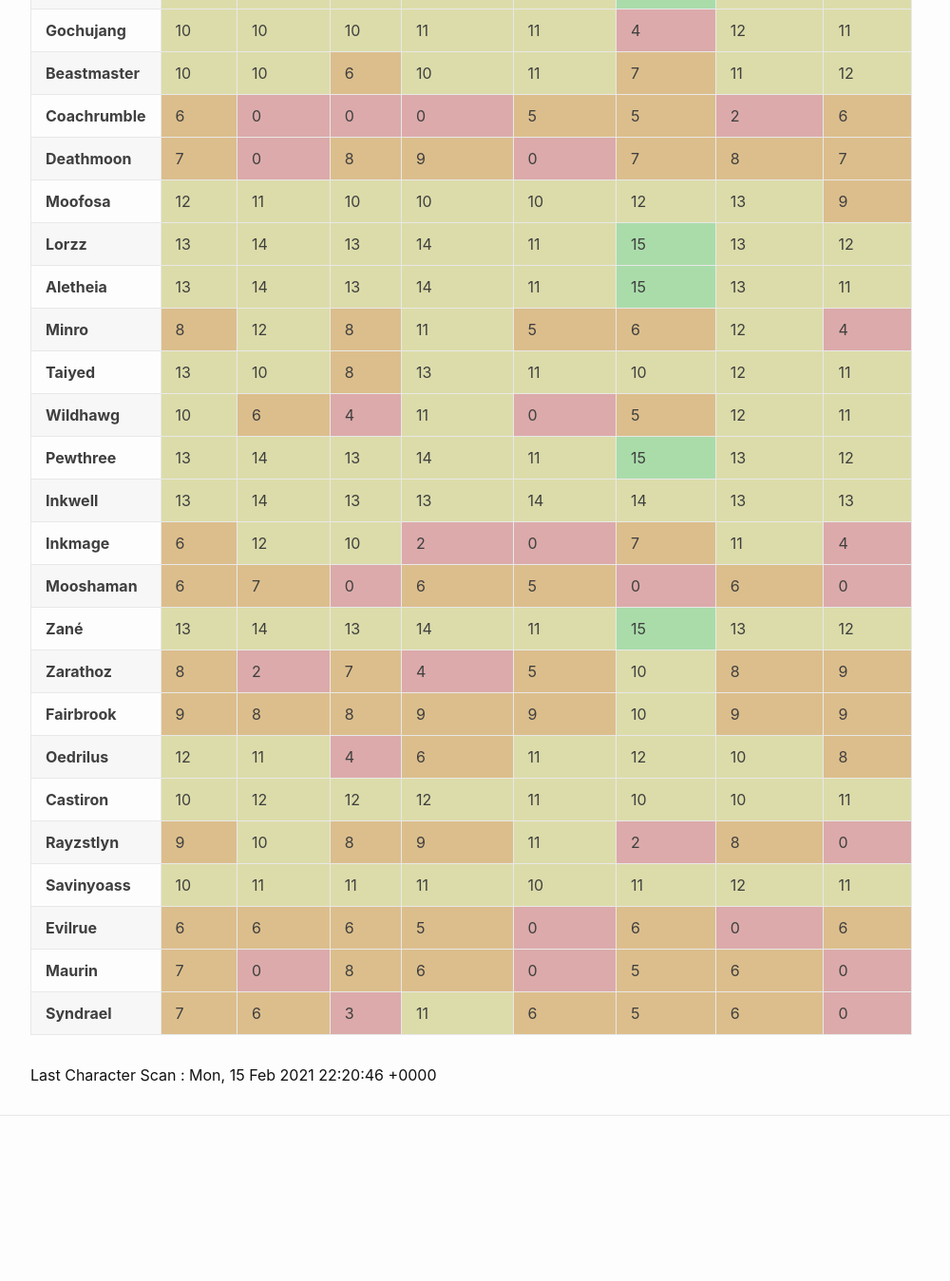
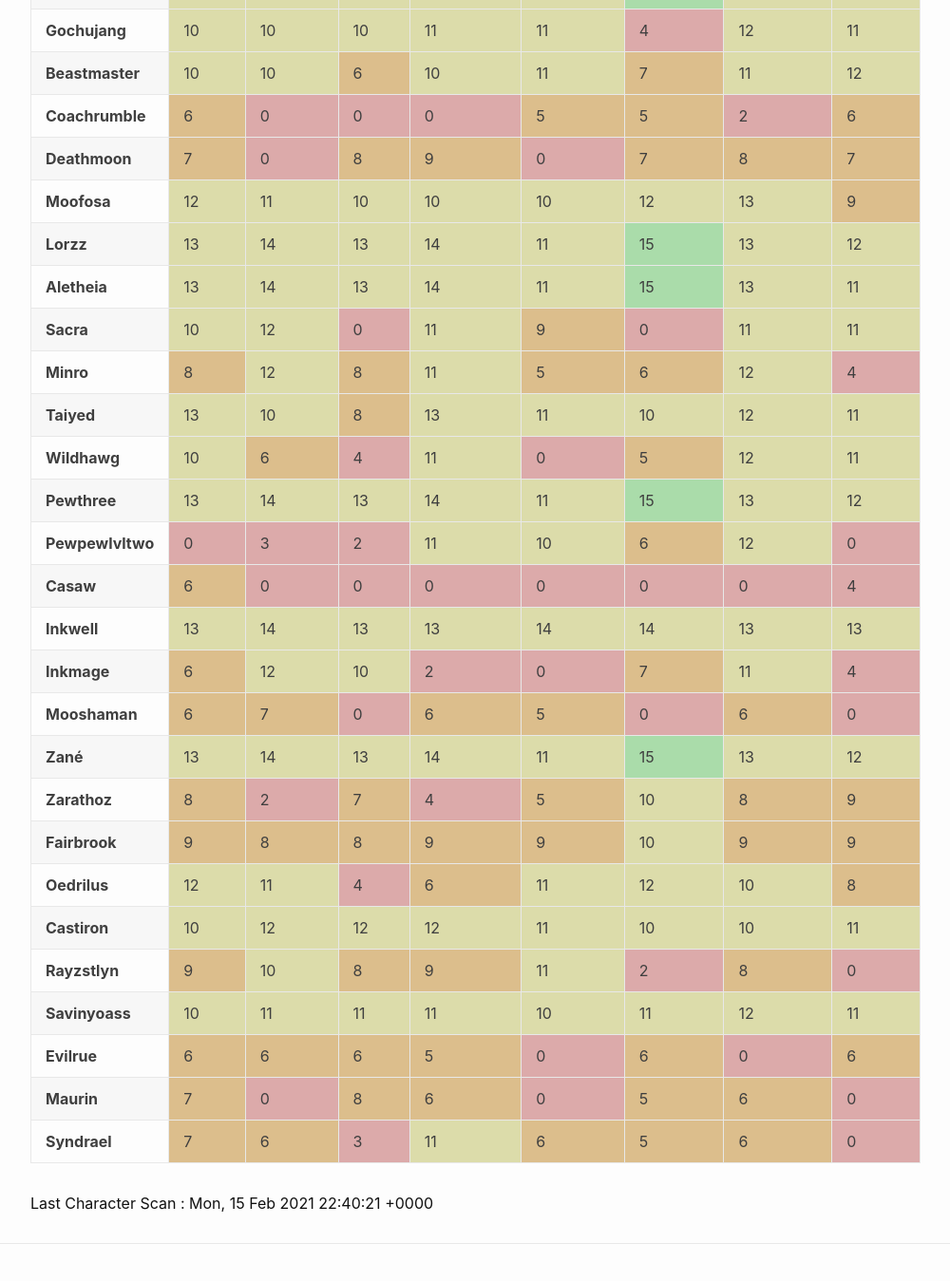
Before and after one commit to eldertribunal/keystonetracker, a Jekyll site: the page built from characters.md, in a window 1280 px wide and 1400 px high, scrolled down 341 px. Shown: the top 1349 px of the window at 95% size, without its empty margins (126-1126 px from the left). Built offline with Jekyll 4.4.1, drawn with Linux system fonts in a browser that asks for light colours; before the commit the page ends 1606 px from its top, so only the background shows below that.

Commit message:
update with alts.

```diff
--- a/_data/characters.json
+++ b/_data/characters.json
@@ -405,6 +405,51 @@
     ]
   },
   {
+    "name": "Sacra",
+    "dungeons": [
+      {
+        "name": "Mists of Tirna Scithe",
+        "level": 10,
+        "id": 375
+      },
+      {
+        "name": "The Necrotic Wake",
+        "level": 12,
+        "id": 376
+      },
+      {
+        "name": "De Other Side",
+        "level": 0,
+        "id": 377
+      },
+      {
+        "name": "Halls of Atonement",
+        "level": 11,
+        "id": 378
+      },
+      {
+        "name": "Plaguefall",
+        "level": 9,
+        "id": 379
+      },
+      {
+        "name": "Sanguine Depths",
+        "level": 0,
+        "id": 380
+      },
+      {
+        "name": "Spires of Ascension",
+        "level": 11,
+        "id": 381
+      },
+      {
+        "name": "Theater of Pain",
+        "level": 11,
+        "id": 382
+      }
+    ]
+  },
+  {
     "name": "Minro",
     "dungeons": [
       {
@@ -580,6 +625,96 @@
       {
         "name": "Theater of Pain",
         "level": 12,
+        "id": 382
+      }
+    ]
+  },
+  {
+    "name": "Pewpewlvltwo",
+    "dungeons": [
+      {
+        "name": "Mists of Tirna Scithe",
+        "level": 0,
+        "id": 375
+      },
+      {
+        "name": "The Necrotic Wake",
+        "level": 3,
+        "id": 376
+      },
+      {
+        "name": "De Other Side",
+        "level": 2,
+        "id": 377
+      },
+      {
+        "name": "Halls of Atonement",
+        "level": 11,
+        "id": 378
+      },
+      {
+        "name": "Plaguefall",
+        "level": 10,
+        "id": 379
+      },
+      {
+        "name": "Sanguine Depths",
+        "level": 6,
+        "id": 380
+      },
+      {
+        "name": "Spires of Ascension",
+        "level": 12,
+        "id": 381
+      },
+      {
+        "name": "Theater of Pain",
+        "level": 0,
+        "id": 382
+      }
+    ]
+  },
+  {
+    "name": "Casaw",
+    "dungeons": [
+      {
+        "name": "Mists of Tirna Scithe",
+        "level": 6,
+        "id": 375
+      },
+      {
+        "name": "The Necrotic Wake",
+        "level": 0,
+        "id": 376
+      },
+      {
+        "name": "De Other Side",
+        "level": 0,
+        "id": 377
+      },
+      {
+        "name": "Halls of Atonement",
+        "level": 0,
+        "id": 378
+      },
+      {
+        "name": "Plaguefall",
+        "level": 0,
+        "id": 379
+      },
+      {
+        "name": "Sanguine Depths",
+        "level": 0,
+        "id": 380
+      },
+      {
+        "name": "Spires of Ascension",
+        "level": 0,
+        "id": 381
+      },
+      {
+        "name": "Theater of Pain",
+        "level": 4,
         "id": 382
       }
     ]
--- a/_data/scanned.json
+++ b/_data/scanned.json
@@ -1,3 +1,3 @@
 {
-  "timestamp": 1613427646
+  "timestamp": 1613428821
 }
--- a/_data/weekly.json
+++ b/_data/weekly.json
@@ -135,6 +135,21 @@
     ]
   },
   {
+    "name": "Sacra",
+    "dungeons": [
+      11,
+      11,
+      10,
+      10,
+      0,
+      0,
+      0,
+      0,
+      0,
+      0
+    ]
+  },
+  {
     "name": "Minro",
     "dungeons": [
       15,
@@ -184,6 +199,36 @@
     "dungeons": [
       14,
       12,
+      0,
+      0,
+      0,
+      0,
+      0,
+      0,
+      0,
+      0
+    ]
+  },
+  {
+    "name": "Pewpewlvltwo",
+    "dungeons": [
+      11,
+      0,
+      0,
+      0,
+      0,
+      0,
+      0,
+      0,
+      0,
+      0
+    ]
+  },
+  {
+    "name": "Casaw",
+    "dungeons": [
+      6,
+      4,
       0,
       0,
       0,
```
